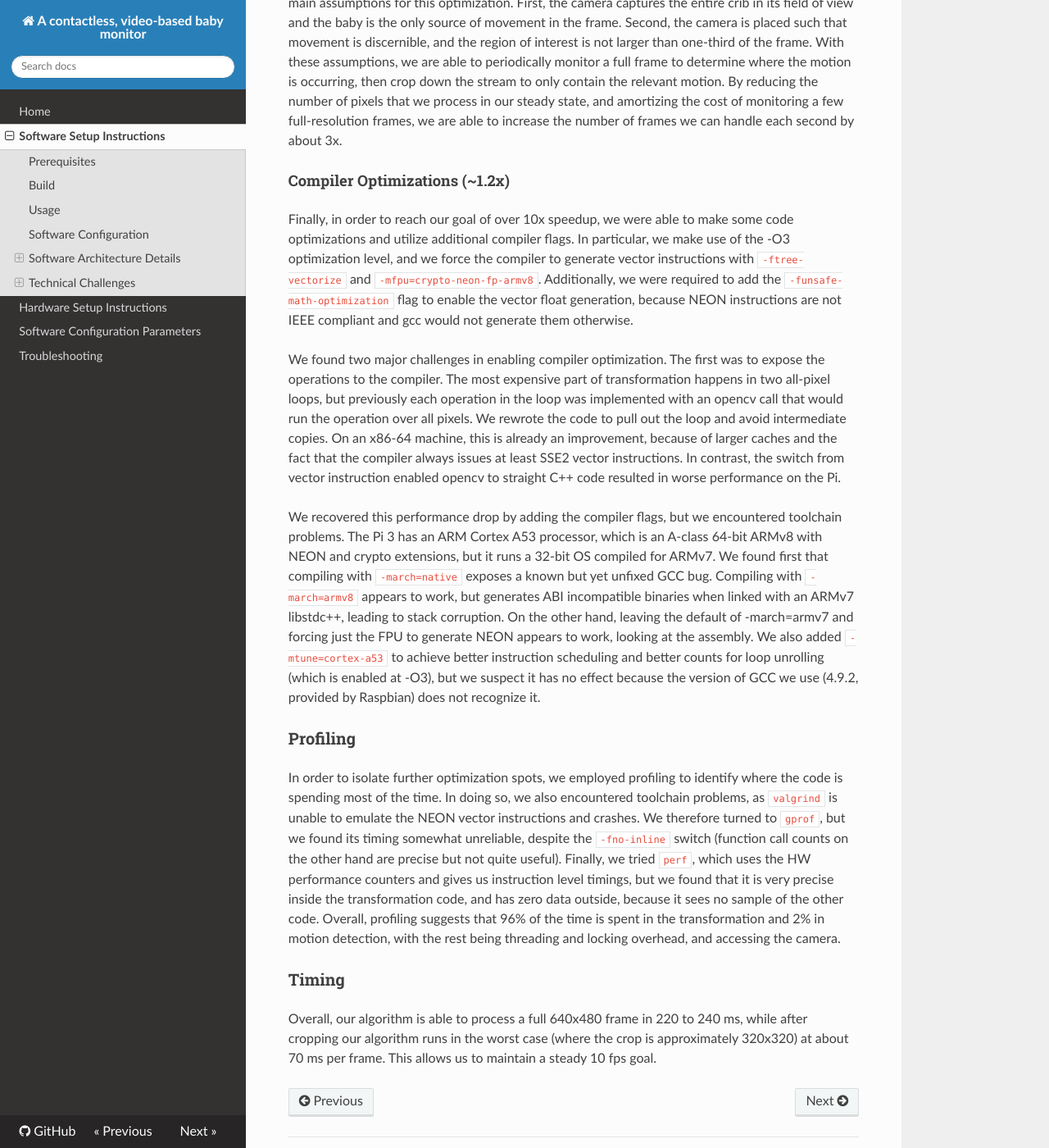
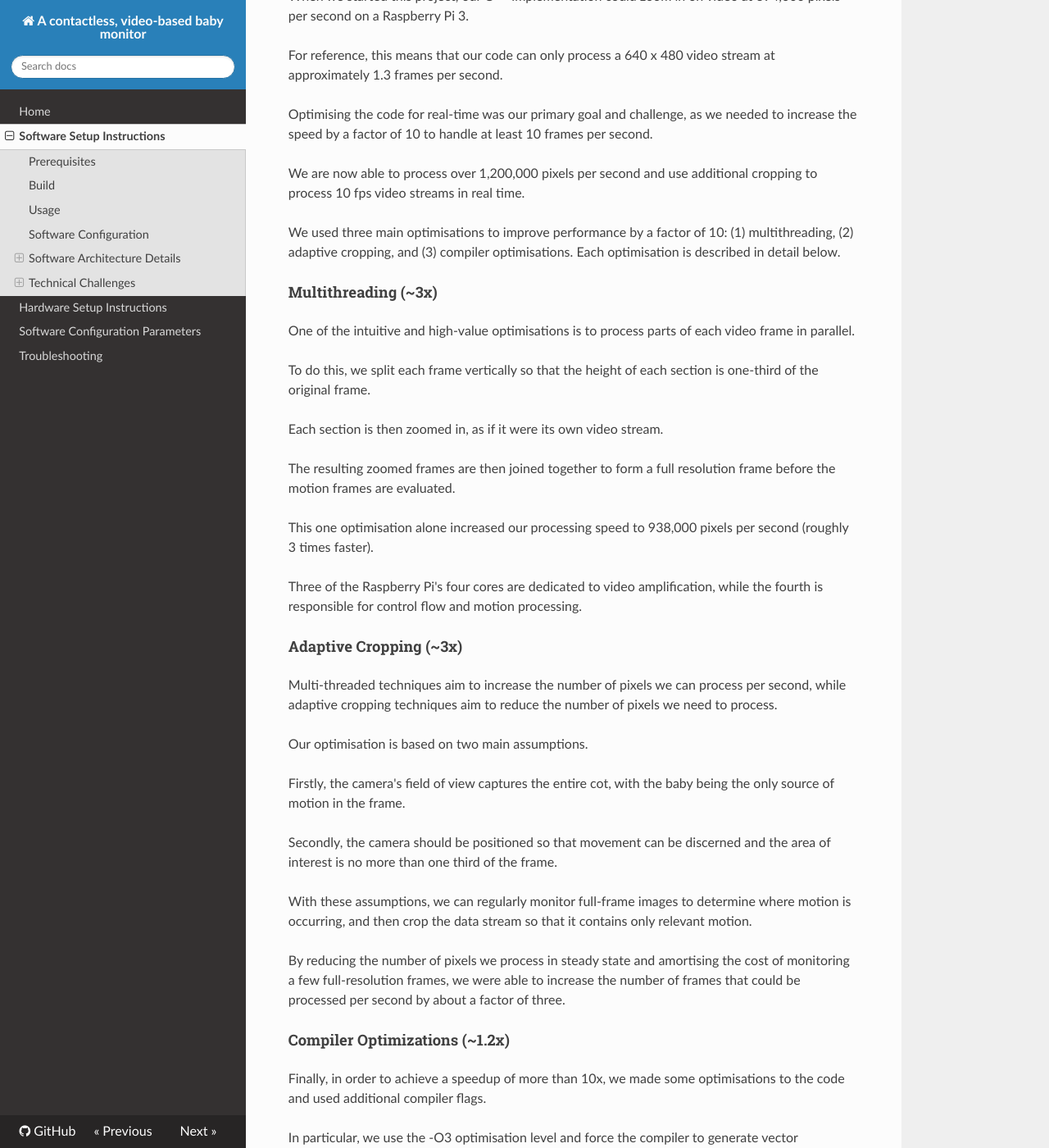
Before and after one commit to Qicoco97/UofG-RTEP-BabyMonitor, an MkDocs documentation site: the page built from docs/setup/sw-setup.md, in a window 1280 px wide and 1400 px high, scrolled down 4752 px. Shown: the whole window at 82% size. Built offline with MkDocs 1.6.1, drawn with Linux system fonts in a browser that asks for light colours; nearby versions of some CDN libraries; some of the changed text lies outside the part shown.

Commit message:
adjust img and docs-index/sw-setup

````diff
--- a/docs/setup/sw-setup.md
+++ b/docs/setup/sw-setup.md
@@ -5,12 +5,13 @@
 ## Prerequisites
 
 This software depends on [autoconf](https://www.gnu.org/software/autoconf/autoconf.html), [libtool](https://www.gnu.org/software/libtool/), [OpenCV](http://opencv.org/) and [libcanberra](https://en.wikipedia.org/wiki/Libcanberra). Install these by running
+> **NOTE**: For compatibility with the project code, Opencv version 2.4 needs to be installed. We provide steps on how to install Opencv version 2.4.13.5 at [troubleshooting page](./troubleshooting.md). If your environment does not have that version of Opencv, please complete the installation before the Build step.
 
 ```sh
 sudo apt-get install git build-essential libtool autoconf libopencv-dev libcanberra-dev
 ```
 
-Next you need to set to camera driver to autoload by adding `bcm2835-v4l2` to `/etc/modules-load.d/modules.conf`.
+Next, you need to add ‘bcm2835-v4l2’ to `/etc/modules-load.d/modules.conf` to set the camera driver to autoload.
 Your `modules.conf` should look like this:
 
 ```sh
@@ -22,13 +23,14 @@
 i2c-dev
 bcm2835-v4l2
 ```
-Once you've added the line and saved the file, **reboot your Raspberry Pi**.
-This is the driver used by the monitor to directly pull frames from the NoIR Camera.
+After adding the line and saving the file, **reboot the Raspberry Pi**.
+
+This is the driver for the monitor to acquire frames directly from the NoIR camera.
 
 
 ## Build
 
-To build the software, navigate to the root of the repository directory and run
+To build the software, navigate to the root of the software source directory and run
 
 ```sh
 ./autogen.sh --prefix=/usr --sysconfdir=/etc --disable-debug
@@ -62,21 +64,21 @@
 sudo systemctl disable babymonitor
 ```
 
-Note that when `babymonitor` is started using `systemctl`, the config parameters are already sent and are stored in `/etc/systemd/system/babymonitor.service`
+Note that when `babymonitor` is started using `systemctl`, configuration parameters are sent and stored in `/etc/systemd/system/babymonitor.service`.
 
 Once you have installed the software and have it configured well for your setting, you will no longer need the keyboard/mouse/monitor. Now, you can set your baby monitor to autorun at every boot as shown above.
 
-Now, all you'll need to do is plug in speakers, attach the baby monitor to your previously tested spot on the side of your crib, and plug it in. The software will automatically run after a few moments, and will begin tracking motion. When you're done, well, we don't have an elegant way for you to turn off the Pi yet. But, you can just unplug the speakers and leave it running (and be sure to set the infant in the crib for a couple minutes before plugging them back in). Directly unplugging the Pi may corrupt your SD card.
+Now, all you need to do is plug in the speaker, mount the baby monitor to the side of the cot in the previously tested position, and plug it in. The software will run automatically after a few moments and start tracking movements. However, you can unplug the speaker and let it continue to run (make sure to place the baby in the crib for a few minutes before plugging it back in). Do not unplug the Pi directly, as this may damage the SD card.
 
-Remember that if the environment changes, you'll probably need to reconfigure. You'll want to disable the autorun using the command above, and go through the calibration steps on the [Configuration Page](./config.md).
+Keep in mind that you may need to reconfigure if the environment changes. You will need to disable the autorun feature using the above command and complete the calibration steps on the [configuration page](./config.md) on the calibration steps.
 
-If something doesn't seem to be working, you can checkout our [Troubleshooting Page](./troubleshooting.md)
+If there are problems, you can check our [troubleshooting page](./troubleshooting.md)
 
-Tip: If everything is set up, you can [make a backup of your Raspberry Pi SD Card](https://www.raspberrypi.org/documentation/linux/filesystem/backup.md) for easy restoration if something goes wrong.
+**Tip**: If everything is set up, you can [backup the Raspberry Pi SD card](https://www.raspberrypi.org/documentation/linux/filesystem/backup.md) for easy restoration in case something goes wrong.
 
 ## Software Configuration
 
-Baby monitor customizable through a simple INI configuration file.
+The baby monitor can be customised with a simple INI configuration file.
 After running `make install`, the configuration file is located at:
 
 ```sh
@@ -121,109 +123,158 @@
 
 ```
 
-View the full configuration details on the [Configuration Page](./config.md)
+View all configuration details on the [Configuration page](./config.md) for full configuration details.
 
 ## Software Architecture Details
-The baby monitor software is the heart and soul of this project.
-The rest is mainly a fun opportunity to use a 3D printer and do some soldering.
-We saw some of the great demos of [video magnification](http://people.csail.mit.edu/mrub/vidmag/) from MIT, and wanted to try and run a similar algorithm on a Raspberry Pi.
- This required about 10x speedup from the great work of [tbl3rd on his C++ implementation](https://github.com/tbl3rd/Pyramids) of video magnification in order to run in real-time on the Pi.
- The optimizations needed guided our design of the software.
+We saw some [video enlargement](http://people.csail.mit.edu/mrub/vidmag/) great demos from MIT and wanted to try running a similar algorithm on a Raspberry Pi.
 
-The software for processing a video stream is implemented as a state machine that cycles as shown below.
-There are currently six states that manage all of our processing steps.
+In order to run in real-time on the Pi, the video zoom needs to be about 10 times faster than [tbl3rd's great work on its C++ implementation](https://github.com/tbl3rd/Pyramids).
+
+The required optimisations guided the design of our software.
+
+The software that handles the video stream is implemented as a state machine that runs in a loop as shown below.
+
+There are currently six states that administer all of our processing steps.
+
 Our state machine logic is called each time a new frame is read from the camera.
 
-![fsm](../img/sw-fsm.png)
+```mermaid
+stateDiagram-v2
+    [*] --> init_st
+    init_st --> monitor_motion_st
+    monitor_motion_st --> compute_roi_st
+    compute_roi_st --> valid_roi_st
+    valid_roi_st --> steady_st
+    steady_st --> reset_st
+    reset_st --> monitor_motion_st
+```
 
 ### Initialization
 
-When the video stream first turns on, it is common to have a flash of white or black pixels that looks like a lot of motion is happening.
-This state simply initializes the video magnification and motion detection code, and skips a few of the first frames before jumping into monitoring motion.
+When a video stream is first opened, there is usually a flash of white or black pixels that looks like a lot of motion is occurring.
+
+This state simply initialises the video zoom and motion detection code and skips a few frames before jumping to motion monitoring.
 
 ### Monitoring Motion
 
-In this state, the full 640 x 480 frame is magnified, and uses an image differential algorithm from Collins et al. to calculate the motion pixels between frames.
-The output of this algorithm is a black and white image where white pixels indicate pixels that have changed.
-These black and white images are then bitwise ORed together for several frames to accumulate the motion seen over the period of time.
+In this state, the complete 640 x 480 frame is zoomed in and the moving pixels between frames are calculated using the image differencing algorithm of Collins et al.
+
+The output of this algorithm is a black and white image where white pixels indicate the pixels that have changed.
+
+These black-and-white images are then bitwise summed to form a number of frames, thus accumulating the trajectory of the movement during this time.
 
 ### Computing a Region of Interest
 
-With the accumulated black and white frame representing the motion seen over several frames, the image is eroded slightly to eliminate noise, then significantly dilated to highlight the areas with the most motion.
-Dilation is necessary to merge discrete points into continuous regions of motion.
-Because of the large dilation, it is then easy to find the largest contour in the black and white image, which represents the main source of motion, and draw a bounding box around the contour.
-It is in this portion of code that we can set bounds on the size of the crop.
+Accumulated black-and-white frames represent the trajectory of motion over several frames, with slight erosion of the image to remove noise, and then a large zoom in to highlight the areas of most intense motion.
+
+Dilation is necessary to merge discrete points into a continuous region of motion.
+
+Because of the zoom in, it is easy to find the largest contour in the black and white image that represents the main source of motion and to draw a bounding box around the contour.
+
+In this part of the code, we can set the boundaries of the crop size.
 
 ### Steady State
 
-This is where our software spends most of its time.
-In this state, the software is operating on cropped frames.
-Video magnification is performed and a measure of the movement seen in the frame is calculated.
-In this state, we are able to process at a fast enough rate to catch up with any delay caused during the processing of full frames, and keep up with our 10fps video stream.
+This is where we spend most of our software time.
+
+In this state, the software runs on cropped frames.
+
+Performs video zoom and calculates the amount of movement in the frame.
+
+In this state, we were able to process fast enough to catch up with any delays incurred during full-frame processing and keep up with the 10fps video stream.
 
 ### Periodic Reset
 
-Because the baby may move occasionally, we periodically reset the video magnification and cropping so that we have full-resolution frames available to repeat the process of monitoring motion and finding a new region of interest.
-All of these timing parameters are easily configurable.
+Since babies may move occasionally, we reset the video zoom and crop periodically so that we can obtain full resolution frames to repeat the process of monitoring motion and finding new regions of interest.
+
+All these timing parameters are easily configurable.
 
 ## Technical Challenges
 
 ### Speed
 
-When we started this project, our C++ implementation could magnify video at a rate of 394,000 pixels per second on the Raspberry Pi 3.
-For reference, this meant our code could only process a 640 x 480 video stream at a rate of approximately 1.3 frames per second.
-Optimizing our code to handle the real-time goal was our primary objective and challenge, since we needed a 10x speed-up to handle at least 10 frames per second.
-Now, we are able to process over 1,200,000 pixels per second, and use additional cropping to process a 10 fps video stream in real time.
+When we started this project, our C++ implementation could zoom in on video at 394,000 pixels per second on a Raspberry Pi 3.
 
-We used three main optimizations increase performance by 10x: (1) multithreading, (2) adaptive cropping, and (3) compiler optimization. Each optimization is explained in more detail below.
+For reference, this means that our code can only process a 640 x 480 video stream at approximately 1.3 frames per second.
+
+Optimising the code for real-time was our primary goal and challenge, as we needed to increase the speed by a factor of 10 to handle at least 10 frames per second.
+
+We are now able to process over 1,200,000 pixels per second and use additional cropping to process 10 fps video streams in real time.
+
+We used three main optimisations to improve performance by a factor of 10: (1) multithreading, (2) adaptive cropping, and (3) compiler optimisations. Each optimisation is described in detail below.
 
 #### Multithreading (~3x)
 
-One intuitive and high-value optimization was to process sections of each video frame in parallel.
-To do so, we divide each frame vertically, such that each section's height is one-third of the original frame.
-Then, each section is magnified as if it was its own video stream.
-The resulting magnified frames are then joined together to form a full-resolution frame before evaluating the frame for motion.
-This optimization alone brought our processing rate to 938,000 pixels per second (roughly a 3x improvement).
-Three of the Raspberry Pi's four cores are dedicated to video magnification, while the 4th core handles control flow and motion processing.
+One of the intuitive and high-value optimisations is to process parts of each video frame in parallel.
+
+To do this, we split each frame vertically so that the height of each section is one-third of the original frame.
+
+Each section is then zoomed in, as if it were its own video stream.
+
+The resulting zoomed frames are then joined together to form a full resolution frame before the motion frames are evaluated.
+
+This one optimisation alone increased our processing speed to 938,000 pixels per second (roughly 3 times faster).
+
+Three of the Raspberry Pi's four cores are dedicated to video amplification, while the fourth is responsible for control flow and motion processing.
 
 #### Adaptive Cropping (~3x)
 
-While multithreading sought to increase the number of pixels we could process each second, adaptive cropping sought to decrease the number of pixels we needed to process.
-We rely on two main assumptions for this optimization.
-First, the camera captures the entire crib in its field of view and the baby is the only source of movement in the frame.
-Second, the camera is placed such that movement is discernible, and the region of interest is not larger than one-third of the frame.
-With these assumptions, we are able to periodically monitor a full frame to determine where the motion is occurring, then crop down the stream to only contain the relevant motion.
-By reducing the number of pixels that we process in our steady state, and amortizing the cost of monitoring a few full-resolution frames, we are able to increase the number of frames we can handle each second by about 3x.
+Multi-threaded techniques aim to increase the number of pixels we can process per second, while adaptive cropping techniques aim to reduce the number of pixels we need to process.
+
+Our optimisation is based on two main assumptions.
+
+Firstly, the camera's field of view captures the entire cot, with the baby being the only source of motion in the frame.
+
+Secondly, the camera should be positioned so that movement can be discerned and the area of interest is no more than one third of the frame.
+
+With these assumptions, we can regularly monitor full-frame images to determine where motion is occurring, and then crop the data stream so that it contains only relevant motion.
+
+By reducing the number of pixels we process in steady state and amortising the cost of monitoring a few full-resolution frames, we were able to increase the number of frames that could be processed per second by about a factor of three.
 
 #### Compiler Optimizations (~1.2x)
 
-Finally, in order to reach our goal of over 10x speedup, we were able to make some code optimizations and utilize additional compiler flags.
-In particular, we make use of the -O3 optimization level, and we force the compiler to generate vector instructions with `-ftree-vectorize` and `-mfpu=crypto-neon-fp-armv8`.
-Additionally, we were required to add the `-funsafe-math-optimization` flag to enable the vector float generation, because NEON instructions are not IEEE compliant and gcc would not generate them otherwise.
+Finally, in order to achieve a speedup of more than 10x, we made some optimisations to the code and used additional compiler flags.
 
-We found two major challenges in enabling compiler optimization.
-The first was to expose the operations to the compiler.
-The most expensive part of transformation happens in two all-pixel loops, but previously each operation in the loop was implemented with an opencv call that would run the operation over all pixels.
-We rewrote the code to pull out the loop and avoid intermediate copies.
-On an x86-64 machine, this is already an improvement, because of larger caches and the fact that the compiler always issues at least SSE2 vector instructions.
-In contrast, the switch from vector instruction enabled opencv to straight C++ code resulted in worse performance on the Pi.
+In particular, we use the -O3 optimisation level and force the compiler to generate vector instructions using `-ftree-vectorize` and `-mfpu=crypto-neon-fp-armv8`.
 
-We recovered this performance drop by adding the compiler flags, but we encountered toolchain problems.
-The Pi 3 has an ARM Cortex A53 processor, which is an A-class 64-bit ARMv8 with NEON and crypto extensions, but it runs a 32-bit OS compiled for ARMv7.
-We found first that compiling with `-march=native` exposes a known but yet unfixed GCC bug.
-Compiling with `-march=armv8` appears to work, but generates ABI incompatible binaries when linked with an ARMv7 libstdc++, leading to stack corruption.
-On the other hand, leaving the default of -march=armv7 and forcing just the FPU to generate NEON appears to work, looking at the assembly.
-We also added `-mtune=cortex-a53` to achieve better instruction scheduling and better counts for loop unrolling (which is enabled at -O3), but we suspect it has no effect because the version of GCC we use (4.9.2, provided by Raspbian) does not recognize it.
+In addition, we need to add the `-funsafe-math-optimization` flag to enable vector floating-point generation, since NEON instructions are not IEEE compliant or gcc would not generate them.
+
+We found that there are two major challenges to implementing compiler optimisation.
+
+The first is to expose the operation to the compiler.
+
+The most expensive part of the conversion occurs in the two all-pixel loops, but previously each operation in the loops was implemented by calling opencv to run the operation on all pixels.
+
+On x86-64 machines, this is already an improvement because the cache is larger and the compiler always issues at least SSE2 vector instructions.
+
+In contrast, converting from opencv code, which supports vector instructions, to straight C++ code gives worse performance on the Pi.
+
+We recovered the performance degradation by adding compiler flags, but ran into toolchain issues.
+
+The Pi 3 comes with an ARM Cortex A53 processor, an A-class 64-bit ARMv8 processor with NEON and cryptographic extensions, but it runs a 32-bit operating system compiled for ARMv7.
+
+We first discovered that compiling with `-march=native` exposes a known but not yet fixed GCC bug.
+
+Compiling with `-march=armv8` seems to work, but linking with ARMv7 libstdc++ generates ABI-incompatible binaries, leading to stack corruption.
+
+On the other hand, from the assembler, it seems feasible to keep the default setting of `-march=armv7` and just force the FPU to generate NEON.
+
+We also added `-mtune=cortex-a53` for better instruction scheduling and better loop unwind counting (enabled in -O3), but we suspect it has no effect because the version of GCC we're using (4.9.2, powered by Raspbian) doesn't recognise it.
 
 ### Profiling
 
-In order to isolate further optimization spots, we employed profiling to identify where the code is spending most of the time.
-In doing so, we also encountered toolchain problems, as `valgrind` is unable to emulate the NEON vector instructions and crashes.
-We therefore turned to `gprof`, but we found its timing somewhat unreliable, despite the `-fno-inline` switch (function call counts on the other hand are precise but not quite useful).
-Finally, we tried `perf`, which uses the HW performance counters and gives us instruction level timings, but we found that it is very precise inside the transformation code, and has zero data outside, because it sees no sample of the other code.
-Overall, profiling suggests that 96% of the time is spent in the transformation and 2% in motion detection, with the rest being threading and locking overhead, and accessing the camera.
+In order to identify further optimisation points, profiling was used to determine where the code spent the most time.
+
+In the process, we also ran into toolchain issues, as `valgrind` was unable to emulate the NEON vector instruction and crashed.
+
+So we turned to `gprof`, but we found its timing a bit unreliable, despite the `-fno-inline` switch (on the other hand, function call counting is accurate, but not very useful).
+
+Finally, we tried `perf`, which uses hardware performance counters to give us instruction-level timing, but we found that it was very accurate inside the conversion code and had zero data outside because it couldn't see samples of other code.
+
+Overall, the analysis showed that 96% of the time was spent on transitions, 2% on motion detection, and the rest of the time was spent on threading and locking overheads and accessing the camera.
 
 ### Timing
 
-Overall, our algorithm is able to process a full 640x480 frame in 220 to 240 ms, while after cropping our algorithm runs in the worst case (where the crop is approximately 320x320) at about 70 ms per frame.
-This allows us to maintain a steady 10 fps goal.
+Overall, our algorithm is able to process full 640x480 frames in 220 to 240 milliseconds, while in the worst case scenario after cropping (cropping to about 320x320), our algorithm runs in about 70 milliseconds per frame.
+
+This way we can maintain a consistent 10 fps target.
````
Also changed, not shown: docs/index.md (+0 -6 lines), docs/img/render-1.jpg (deleted), docs/img/render-2.jpg (deleted), docs/img/sw-fsm.png (deleted).
